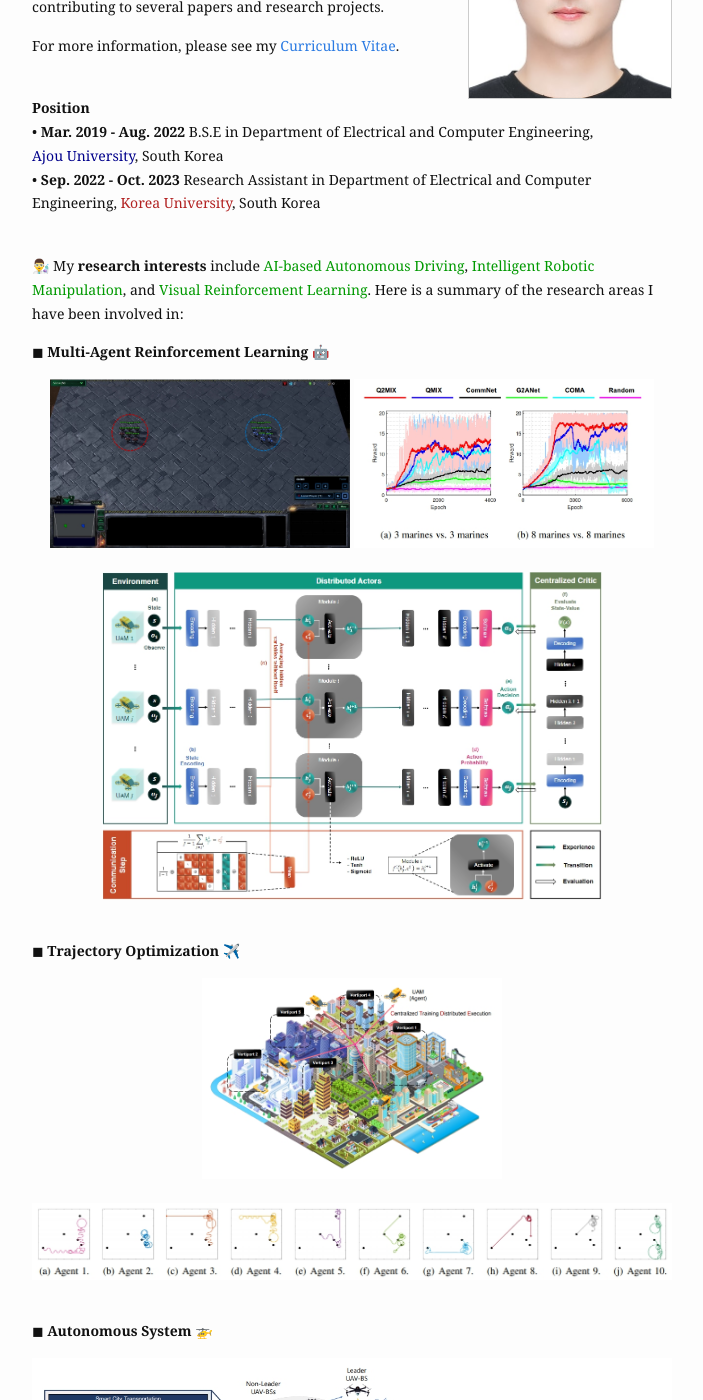
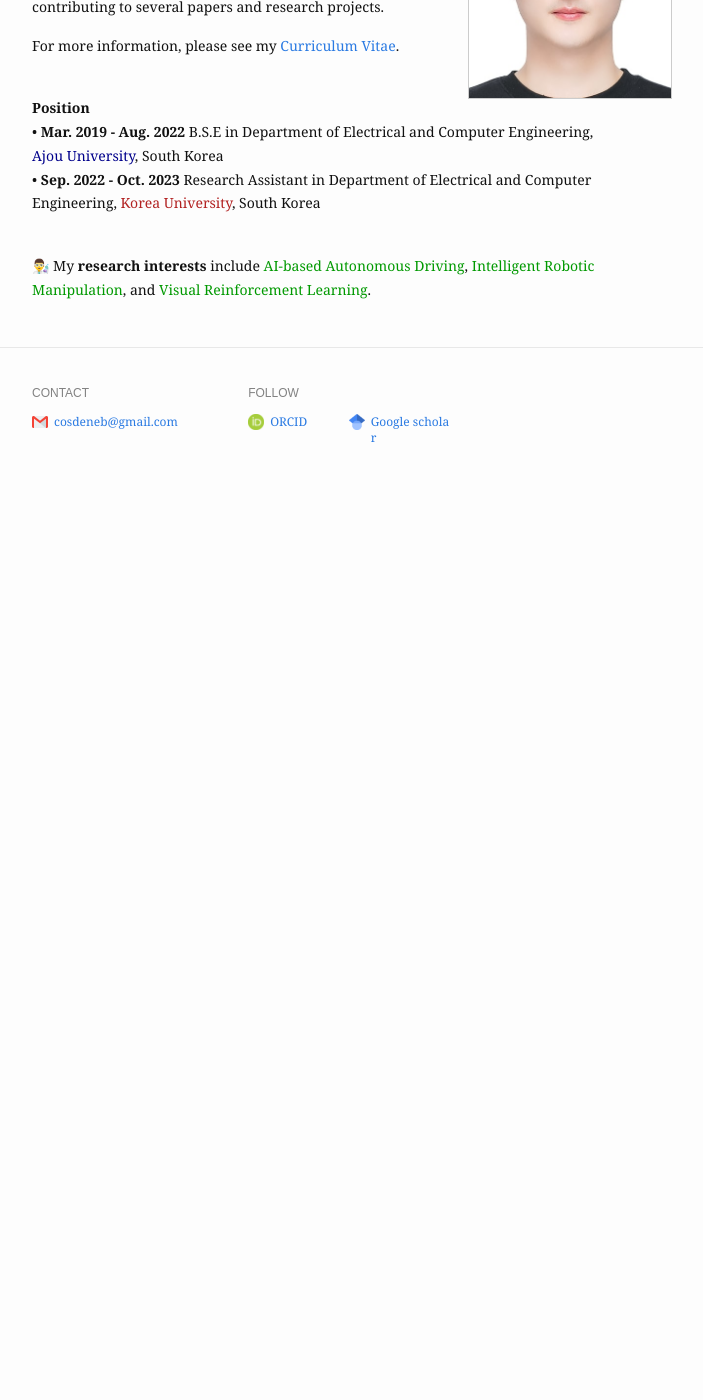
Before and after one commit to cosdeneb/cosdeneb.github.io, a Jekyll site: the page built from index.md, in a window 1280 px wide and 1400 px high, scrolled down 270 px. Shown: the whole window, without its empty margins (288-991 px from the left). Built offline with Jekyll 4.4.1, drawn with Linux system fonts in a browser that asks for light colours; after the commit the page ends 900 px from its top, so only the background shows below that; some of the changed text lies outside the part shown.

Commit message:
Update index.md

```diff
--- a/index.md
+++ b/index.md
@@ -25,95 +25,5 @@
 
 
 <br/>
-👨‍🔬 My <b>research interests</b> include <font color='#009900'>AI-based Autonomous Driving</font>, <font color='#009900'>Intelligent Robotic Manipulation</font>, and <font color='#009900'>Visual Reinforcement Learning</font>. Here is a summary of the research areas I have been involved in:
+👨‍🔬 My <b>research interests</b> include <font color='#009900'>AI-based Autonomous Driving</font>, <font color='#009900'>Intelligent Robotic Manipulation</font>, and <font color='#009900'>Visual Reinforcement Learning</font>.
 <br/>
-
-<p>
-  ◼ <b>Multi-Agent Reinforcement Learning</b> 🤖
-  <br/>
-  <div style="text-align : center;">
-    <img src="{{ "/assets/img/paper/smac.jpg" | absolute_url }}" width=300 class="post-pic" style="border: none; outline: none;"/>
-    <img src="{{ "/assets/img/paper/smac_reward.jpg" | absolute_url }}" width=300 class="post-pic" style="border: none; outline: none;"/>
-  </div>
-  <br/>
-  <div style="text-align : center;">
-    <img src="{{ "/assets/img/paper/commnet.jpg" | absolute_url }}" width=500 class="post-pic" style="border: none; outline: none; margin: 0 auto; display: block;"/>
-  </div>
-  <br/>
-</p>
-
-<p>
-  ◼ <b>Trajectory Optimization</b> ✈️
-  <br/>
-  <div style="text-align : center;">
-    <img src="{{ "/assets/img/paper/tiv.jpg" | absolute_url }}" width=300 class="post-pic" style="border: none; outline: none; margin: 0 auto; display: block;"/>
-  </div>
-  <br/>
-  <div style="text-align : center;">
-    <img src="{{ "/assets/img/paper/traj.jpg" | absolute_url }}" width=700 class="post-pic" style="border: none; outline: none; margin: 0 auto; display: block;"/>
-  </div>
-  <br/>
-</p>
-
-<p>
-  ◼ <b>Autonomous System</b> 🚁
-  <br/>
-  <div style="text-align : center;">
-    <img src="{{ "/assets/img/paper/tits.jpg" | absolute_url }}" width=700 class="post-pic" style="border: none; outline: none; margin: 0 auto; display: block;"/>
-  </div>
-  <br/>
-  <div style="text-align : center;">
-    <img src="{{ "/assets/img/paper/pos.jpg" | absolute_url }}" width=600 class="post-pic" style="border: none; outline: none; margin: 0 auto; display: block;"/>
-  </div>
-  <br/>
-</p>
-
-<p>
-  ◼ <b>AI-assisted Optimization</b> 📈
-  <br/>
-  <div style="text-align : center;">
-    <img src="{{ "/assets/img/paper/DHO.jpg" | absolute_url }}" width=500 class="post-pic" style="border: none; outline: none; margin: 0 auto; display: block;"/>
-  </div>
-  <br/>
-  <div style="text-align : center;">
-    <img src="{{ "/assets/img/paper/two_stage.jpg" | absolute_url }}" width=350 class="post-pic" style="border: none; outline: none; margin: 0 auto; display: block;"/>
-  </div>
-  <br/>
-</p>
-
-<p>
-  ◼ <b>Visual Learning (i.e., Classification, Object Detection)</b> 🚗
-  <br/>
-  <div style="text-align : center;">
-    <img src="{{ "/assets/img/paper/object_detection.jpg" | absolute_url }}" width=250 class="post-pic" style="border: none; outline: none; margin: 0 auto; display: block;"/>
-  <br/>
-  </div>
-  <div style="text-align : center;">
-    <img src="{{ "/assets/img/paper/access_img.jpg" | absolute_url }}" width=600 class="post-pic" style="border: none; outline: none; margin: 0 auto; display: block;"/>
-  </div>
-  <br/>
-</p>
-
-<p>
-  ◼ <b>Quantum Machine Learning</b> ⚛️
-  <br/>
-  <div style="text-align : center;">
-    <img src="{{ "/assets/img/paper/QNN.jpg" | absolute_url }}" width=350 class="post-pic" style="border: none; outline: none; margin: 0 auto; display: block;"/>
-  </div>
-  <br/>
-  <div style="text-align : center;" >
-    <img src="{{ "/assets/img/paper/Q2MIX.jpg" | absolute_url }}" width=250 class="post-pic" style="border: none; outline: none;"/>
-    <img src="{{ "/assets/img/paper/basis.jpg" | absolute_url }}" width=250 class="post-pic" style="border: none; outline: none;"/>
-  </div>
-  <br/>
-</p>
-
-<p>
-  ◼ <b>Software Engineering</b> 💻
-  <br/>
-  <div style="text-align : center;">
-    <img src="{{ "/assets/img/paper/equate.jpg" | absolute_url }}" width=400 class="post-pic" style="border: none; outline: none; margin: 0 auto; display: block;"/>
-    <img src="{{ "/assets/img/paper/equate_plot.jpg" | absolute_url }}" width=400 class="post-pic" style="border: none; outline: none; margin: 0 auto; display: block;"/>
-  </div>
-  <br/>
-</p>
```
